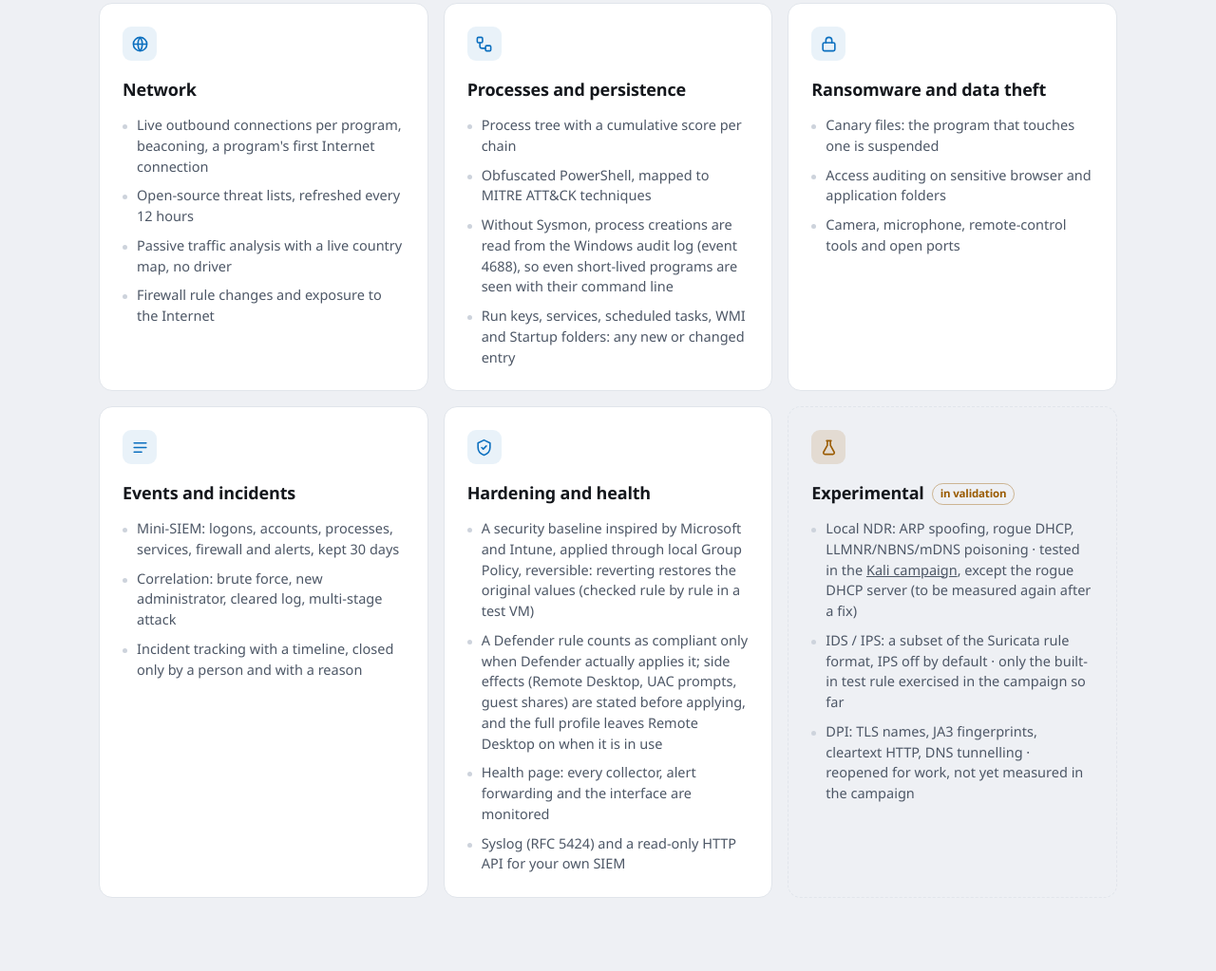
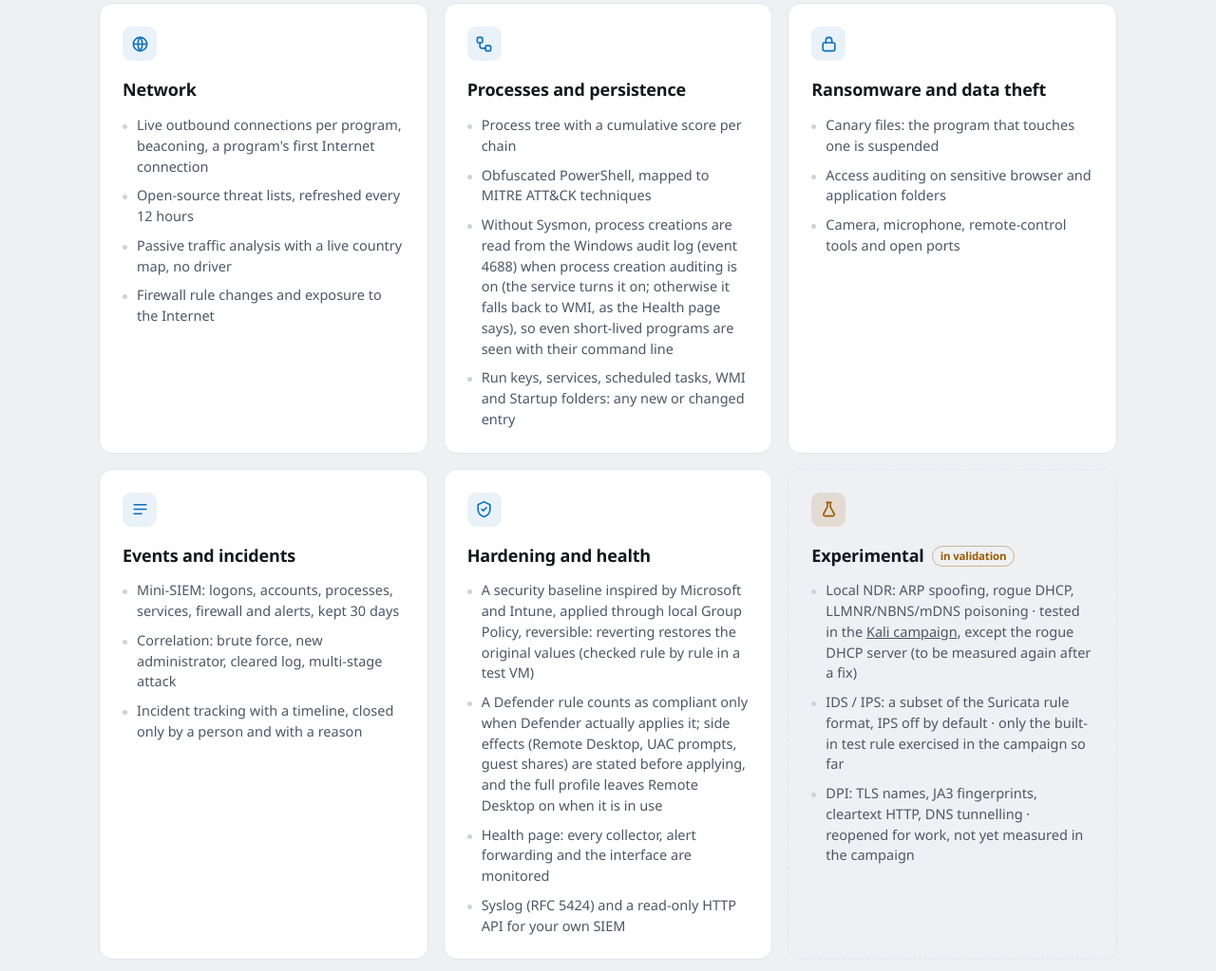
Before and after one commit to cryptobones-1337/deR4Tizer, a plain HTML site: page index.html in a window 1280 px wide. Shown: the part 3940-4963 px from the top of the page at 95% size. Drawn offline with Linux system fonts and the light colour scheme.

Commit message:
Page : ligne des 4688 conditionnée à l'audit actif (sinon WMI, dit par la page Santé) (prérelecture)
Co-Authored-By: Claude Opus 5.5 <noreply@anthropic.com>

```diff
--- a/index.html
+++ b/index.html
@@ -394,7 +394,7 @@
           <ul>
             <li>Process tree with a cumulative score per chain</li>
             <li>Obfuscated PowerShell, mapped to MITRE ATT&amp;CK techniques</li>
-            <li>Without Sysmon, process creations are read from the Windows audit log (event 4688), so even short-lived programs are seen with their command line</li>
+            <li>Without Sysmon, process creations are read from the Windows audit log (event 4688) when process creation auditing is on (the service turns it on; otherwise it falls back to WMI, as the Health page says), so even short-lived programs are seen with their command line</li>
             <li>Run keys, services, scheduled tasks, WMI and Startup folders: any new or changed entry</li>
           </ul>
         </div>
```
